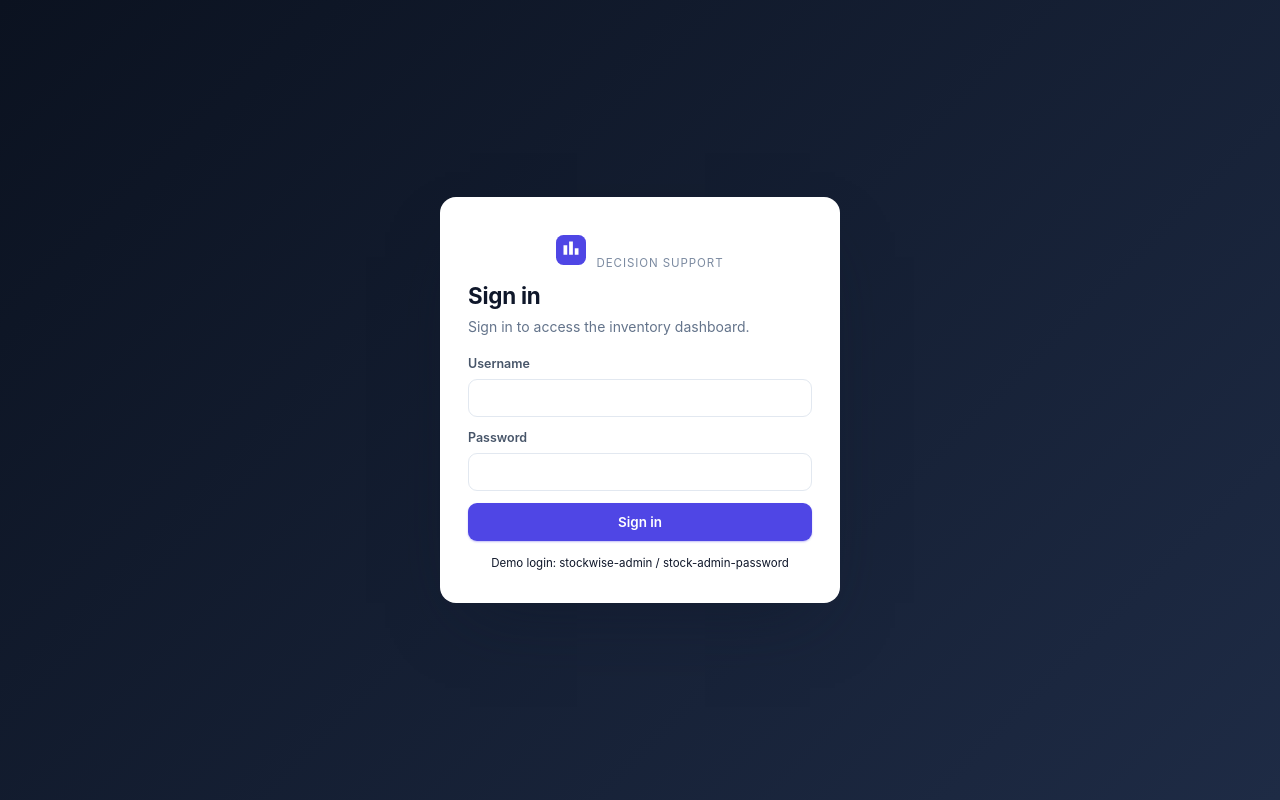
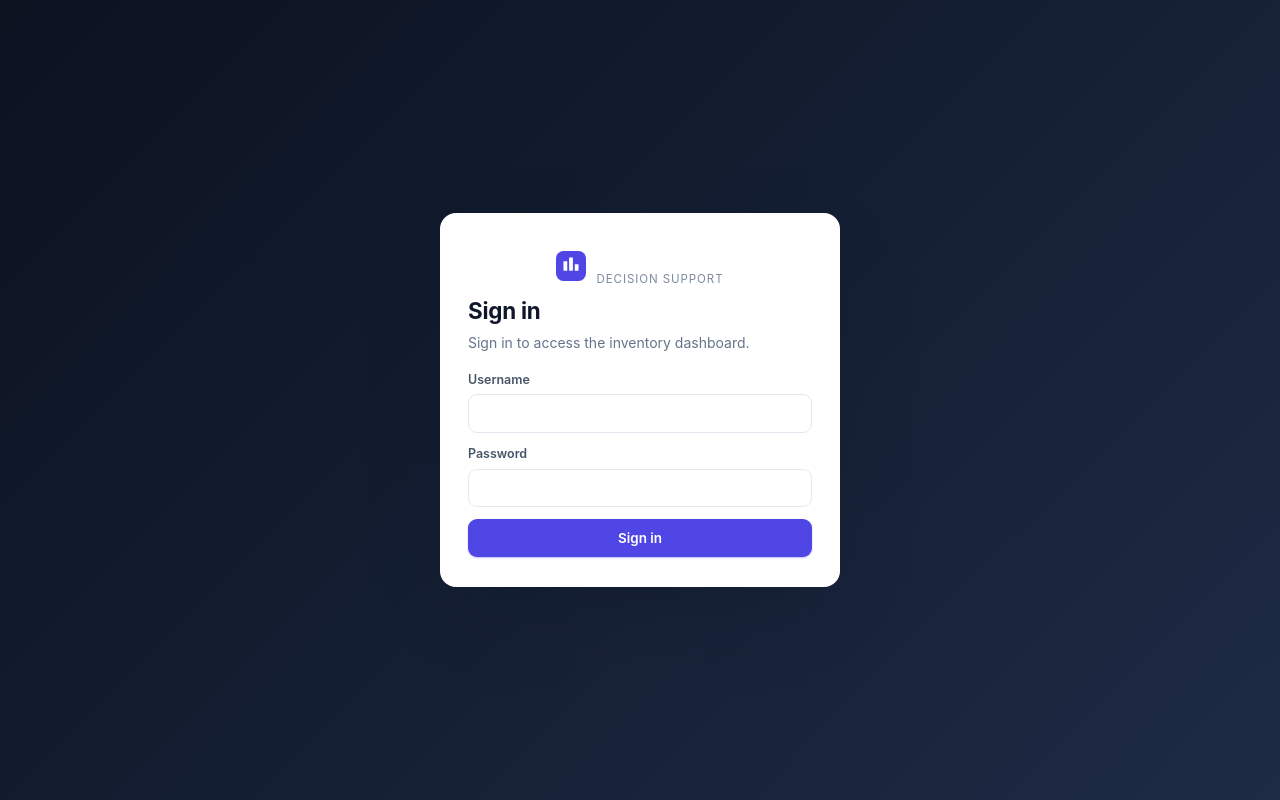
Before and after one commit to Afatsiawu/StockWise, a website with bundled scripts: page public/index.html in a window 1280 px wide. Built offline with nearby package versions, Linux system fonts and the light colour scheme.

Commit message:
last but not last commit

```diff
--- a/public/index.html
+++ b/public/index.html
@@ -41,7 +41,7 @@
           <p id="login-error" class="login-error" hidden></p>
           <button class="primary-button" type="submit" style="width:100%">Sign in</button>
         </form>
-        <p class="tiny" style="margin-top:14px;text-align:center">Demo login: stockwise-admin / stock-admin-password</p>
+
       </div>
     </div>
     <div class="app" style="display:none">
```
